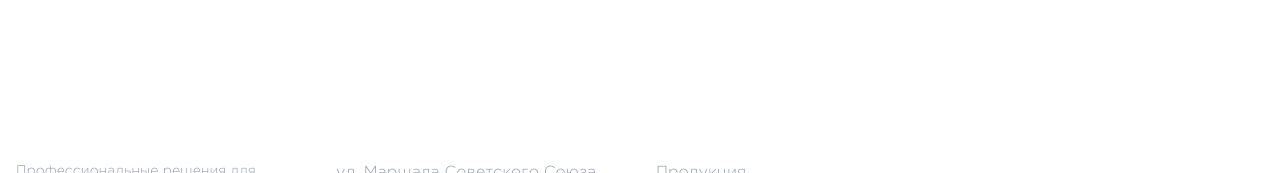
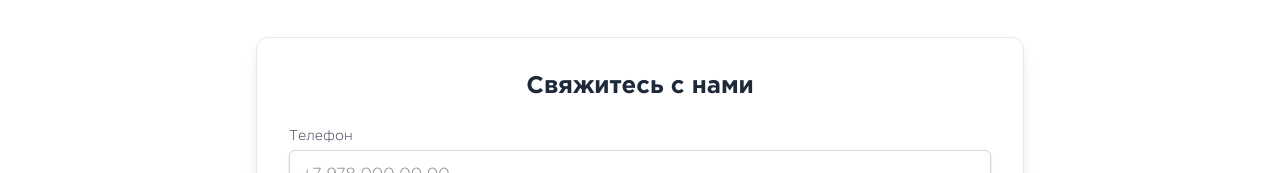
Before and after one commit to Grangy/doorhan, a Next.js app: page / in a window 1280 px wide. Shown: the part 779-952 px from the top of the page. Built offline with nearby package versions, Linux system fonts and the light colour scheme; no server answers; the database is empty.

Commit message:
updatecontactformonmain

```diff
--- a/app/page.tsx
+++ b/app/page.tsx
@@ -3,6 +3,8 @@ import Footer from "./components/Footer/Footer";
 import prisma from "../prisma";
 import Image from "next/image";
 import Link from "next/link";
+import ContactForm from "./components/ContactForm";
+
 
 
 export default async function Home() {
@@ -89,6 +91,8 @@ export default async function Home() {
             </Link>
           ))}
         </div>
+        <ContactForm />
+
       </main>
       <Footer />
     </>
```
